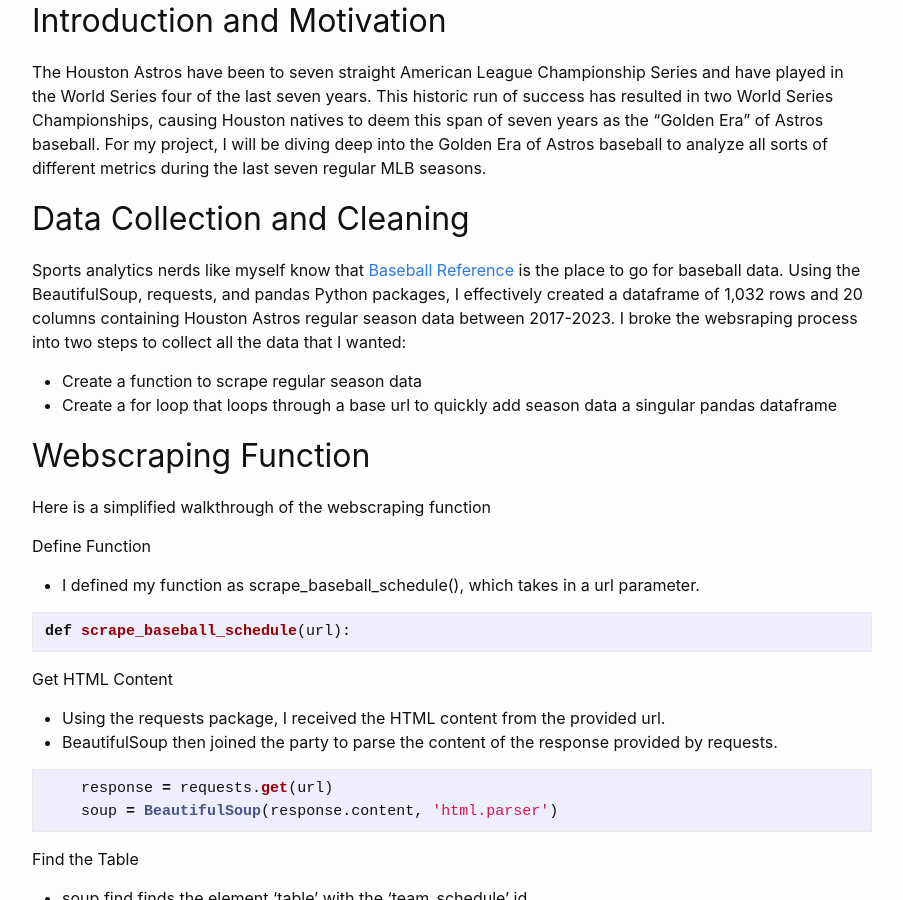
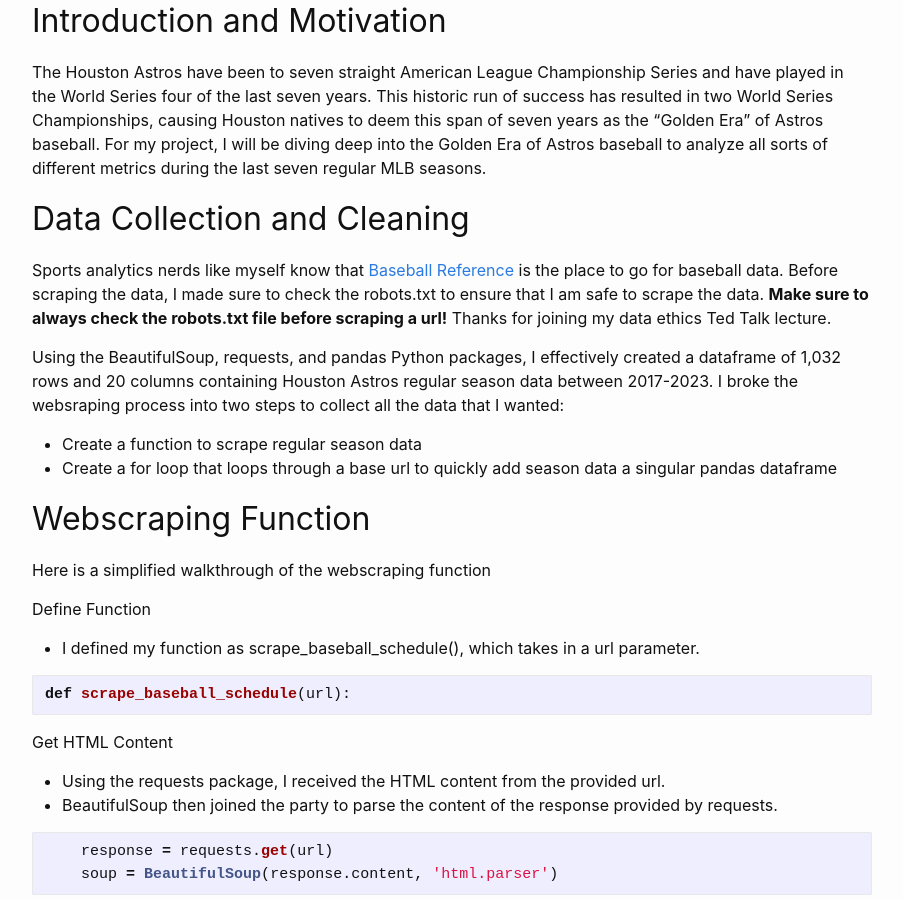
Before and after one commit to tyler-c-smith04/blog, a Jekyll site: the page built from _posts/2023-11-07-semester-project.md, in a window 1280 px wide and 900 px high, scrolled down 408 px. Shown: the whole window, without its empty margins (188-1091 px from the left). Built offline with Jekyll 4.4.1, drawn with Linux system fonts in a browser that asks for light colours; comment, search, counter and statistics services are not loaded.

Commit message:
Update 2023-11-07-semester-project.md

```diff
--- a/_posts/2023-11-07-semester-project.md
+++ b/_posts/2023-11-07-semester-project.md
@@ -14,7 +14,9 @@ deep into the Golden Era of Astros baseball to analyze all sorts of different me
 
 <h2>Data Collection and Cleaning</h2>
 
-Sports analytics nerds like myself know that [Baseball Reference](https://www.baseball-reference.com/) is the place to go for baseball data. Using the BeautifulSoup, requests, and pandas Python packages, I effectively created a dataframe of 1,032 rows and 20 columns containing Houston Astros regular season data between 2017-2023. I broke the websraping process into two steps to collect all the data that I wanted:
+Sports analytics nerds like myself know that [Baseball Reference](https://www.baseball-reference.com/) is the place to go for baseball data. Before scraping the data, I made sure to check the robots.txt to ensure that I am safe to scrape the data. **Make sure to always check the robots.txt file before scraping a url!** Thanks for joining my data ethics Ted Talk lecture.
+
+Using the BeautifulSoup, requests, and pandas Python packages, I effectively created a dataframe of 1,032 rows and 20 columns containing Houston Astros regular season data between 2017-2023. I broke the websraping process into two steps to collect all the data that I wanted:
 
 * Create a function to scrape regular season data
 * Create a for loop that loops through a base url to quickly add season data a singular pandas dataframe
```
